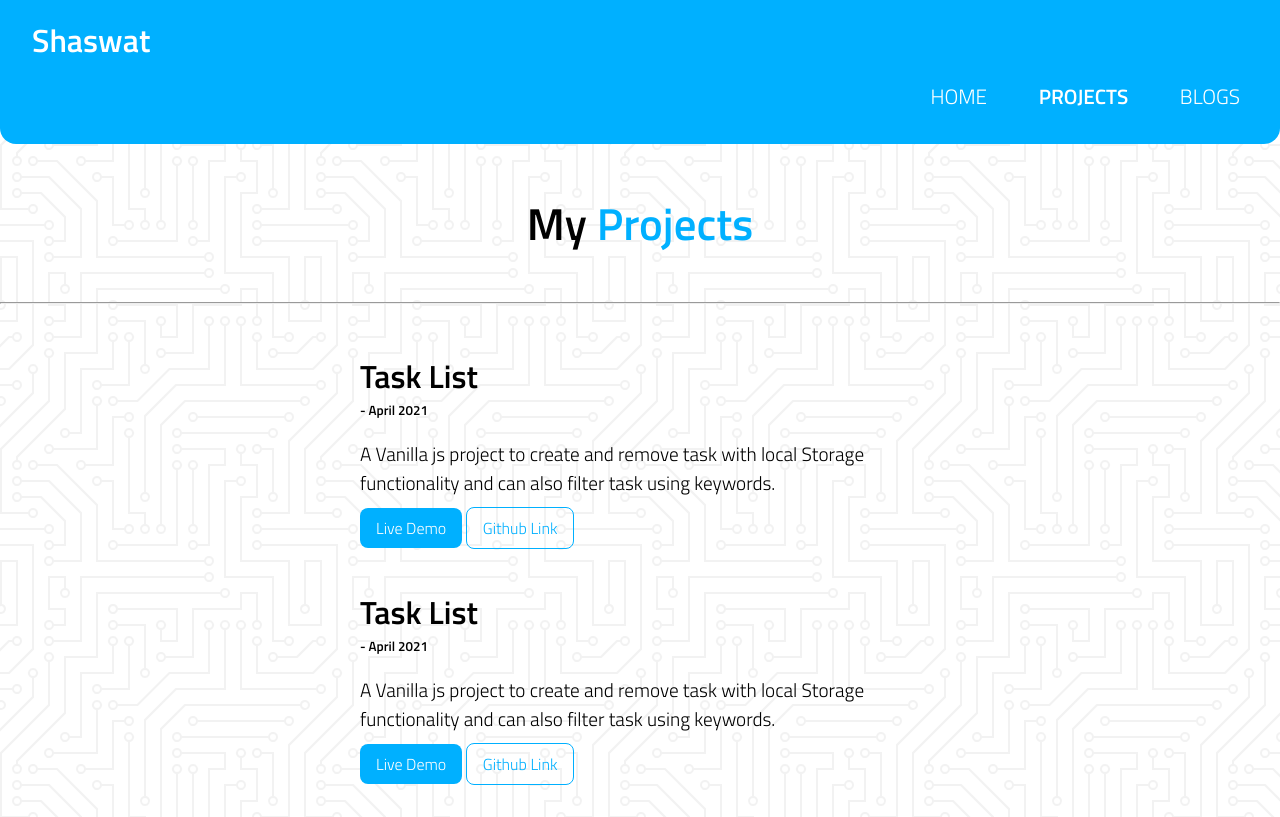
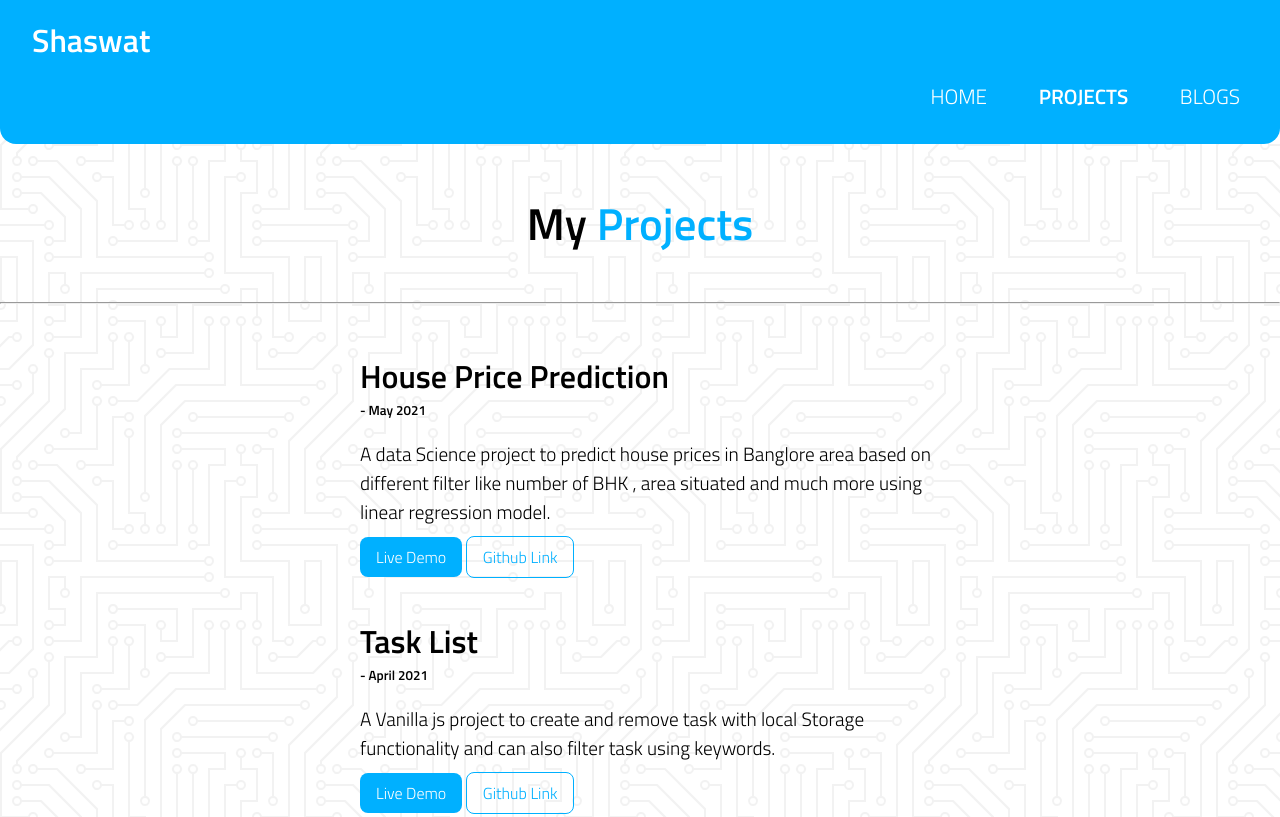
Before and after one commit to shaswatsingh19/Website-Portfolio, a plain HTML site: page projects.html in a window 1280 px wide. Shown: the top 817 px of the page. Drawn offline with Linux system fonts and the light colour scheme.

Commit message:
added house price prediction project

```diff
--- a/projects.html
+++ b/projects.html
@@ -35,13 +35,14 @@
         <!-- Project 1 -->
         <li>
             <div class="container containercenter margintop marginbottom">
-                <h1 class="nomargin">Task List</h1>
-                <small class="tags">- April 2021</small>
-                <p>A Vanilla js project to create and remove task with local Storage functionality and can also filter task using keywords.
+                <h1 class="nomargin">House Price Prediction</h1>
+                <small class="tags">- May 2021</small>
+                <p>A data Science project to predict house prices in Banglore area based on different filter like number of BHK , area situated and much more
+                    using linear regression model.
                 </p>
 
-                <a target="_blank" class="link link-primary" href="https://task-list-project-shaswatsingh19.vercel.app/">Live Demo</a>
-                <a target="_blank" class="link link-secondary" href="https://github.com/shaswatsingh19/Task-List-Project">Github Link</a>
+                <a target="_blank" class="link link-primary" href="#">Live Demo</a>
+                <a target="_blank" class="link link-secondary" href="https://github.com/shaswatsingh19/Bangalore_House_Prediction_System">Github Link</a>
             </div>
         </li>
 
```
